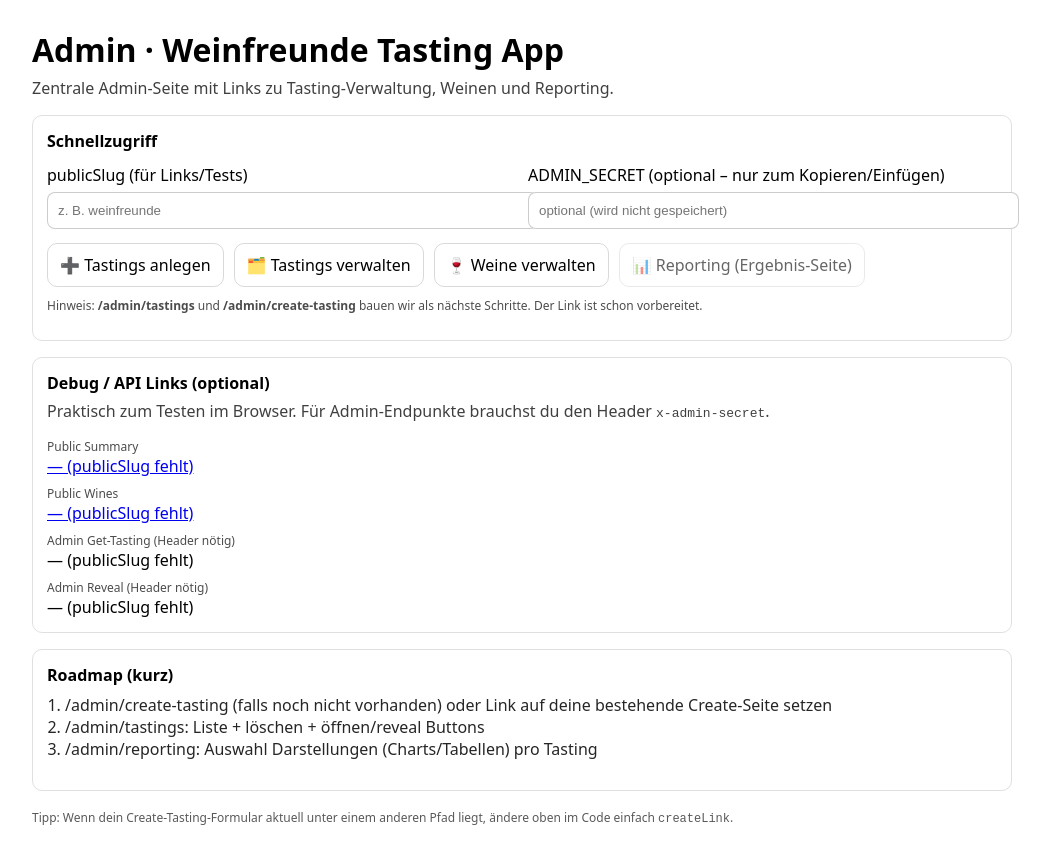
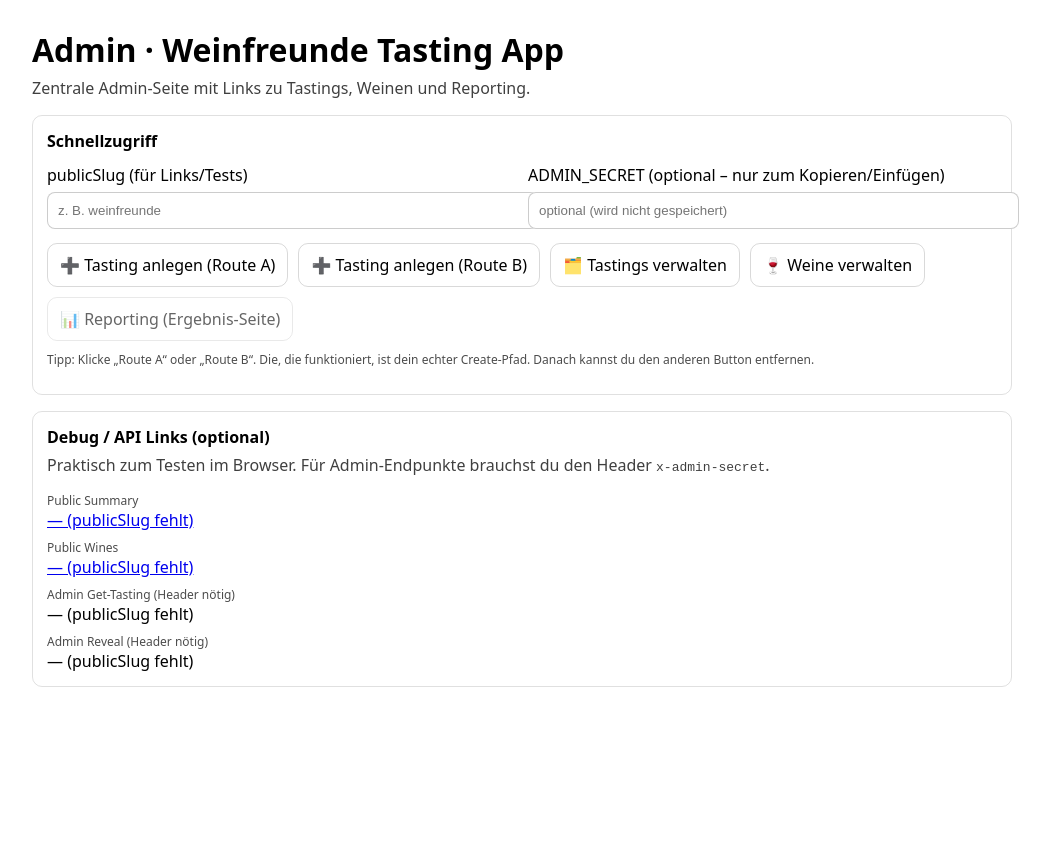
Before and after one commit to jochenwiener71/Weinfreunde-app, a Next.js app: page /admin in a window 1280 px wide. Shown: the whole page, without its empty margins (118-1168 px from the left). After the commit the page ends 800 px from the top, so only its background shows below. Built offline with nearby package versions, Linux system fonts and the light colour scheme.

Commit message:
Update page.tsx

```diff
--- a/app/admin/page.tsx
+++ b/app/admin/page.tsx
@@ -12,18 +12,6 @@ export default function AdminHomePage() {
     if (!slug) return "";
     return `/t/${encodeURIComponent(slug)}?admin=1`;
   }, [slug]);
-
-  const winesLink = useMemo(() => {
-    // /admin/wines braucht aktuell slug+secret in der Seite selbst – wir verlinken nur dorthin
-    return `/admin/wines`;
-  }, []);
-
-  const createLink = useMemo(() => {
-    // Falls du eine dedizierte Create-Seite hast, ändere das hier entsprechend.
-    // Wenn dein Create-Formular schon unter /admin/create liegt: setze "/admin/create"
-    // Wenn es unter /admin (alt) lag, ist es jetzt /admin/page.tsx – daher: bitte anpassen.
-    return `/admin/create-tasting`;
-  }, []);
 
   const apiSummary = useMemo(() => {
     if (!slug) return "";
@@ -49,7 +37,7 @@ export default function AdminHomePage() {
     <main style={{ padding: 20, fontFamily: "system-ui", maxWidth: 980, margin: "0 auto" }}>
       <h1 style={{ margin: 0 }}>Admin · Weinfreunde Tasting App</h1>
       <p style={{ marginTop: 6, opacity: 0.75 }}>
-        Zentrale Admin-Seite mit Links zu Tasting-Verwaltung, Weinen und Reporting.
+        Zentrale Admin-Seite mit Links zu Tastings, Weinen und Reporting.
       </p>
 
       <section style={{ marginTop: 16, padding: 14, border: "1px solid rgba(0,0,0,0.12)", borderRadius: 10 }}>
@@ -82,8 +70,9 @@ export default function AdminHomePage() {
         </div>
 
         <div style={{ display: "flex", flexWrap: "wrap", gap: 10, marginTop: 14 }}>
+          {/* ✅ 2 Create-Tasting Buttons, damit du sofort siehst welche Route existiert */}
           <a
-            href={createLink}
+            href="/admin/create-tasting"
             style={{
               display: "inline-block",
               padding: "10px 12px",
@@ -93,7 +82,21 @@ export default function AdminHomePage() {
               color: "inherit",
             }}
           >
-            ➕ Tastings anlegen
+            ➕ Tasting anlegen (Route A)
+          </a>
+
+          <a
+            href="/admin/create"
+            style={{
+              display: "inline-block",
+              padding: "10px 12px",
+              borderRadius: 10,
+              border: "1px solid rgba(0,0,0,0.15)",
+              textDecoration: "none",
+              color: "inherit",
+            }}
+          >
+            ➕ Tasting anlegen (Route B)
           </a>
 
           <a
@@ -111,7 +114,7 @@ export default function AdminHomePage() {
           </a>
 
           <a
-            href={winesLink}
+            href="/admin/wines"
             style={{
               display: "inline-block",
               padding: "10px 12px",
@@ -147,7 +150,7 @@ export default function AdminHomePage() {
         </div>
 
         <p style={{ marginTop: 10, fontSize: 12, opacity: 0.7 }}>
-          Hinweis: <b>/admin/tastings</b> und <b>/admin/create-tasting</b> bauen wir als nächste Schritte. Der Link ist schon vorbereitet.
+          Tipp: Klicke „Route A“ oder „Route B“. Die, die funktioniert, ist dein echter Create-Pfad. Danach kannst du den anderen Button entfernen.
         </p>
       </section>
 
@@ -185,25 +188,10 @@ export default function AdminHomePage() {
 
         {adminSecret.trim() && (
           <p style={{ marginTop: 10, fontSize: 12, opacity: 0.7 }}>
-            Dein Secret ist aktuell im Feld eingetragen. Beim Testen von Admin-Endpunkten im Browser brauchst du es im Header –
-            wir bauen später eine Admin-UI (Buttons) für Tastings/Reporting, sodass du das nicht mehr manuell machen musst.
+            Secret ist im Feld eingetragen. Für Admin-Endpunkte im Browser braucht man es als Header – später kann man das in UI-Buttons kapseln.
           </p>
         )}
       </section>
-
-      <section style={{ marginTop: 16, padding: 14, border: "1px solid rgba(0,0,0,0.12)", borderRadius: 10 }}>
-        <h2 style={{ margin: 0, fontSize: 16 }}>Roadmap (kurz)</h2>
-        <ol style={{ marginTop: 8, paddingLeft: 18, opacity: 0.85 }}>
-          <li>/admin/create-tasting (falls noch nicht vorhanden) oder Link auf deine bestehende Create-Seite setzen</li>
-          <li>/admin/tastings: Liste + löschen + öffnen/reveal Buttons</li>
-          <li>/admin/reporting: Auswahl Darstellungen (Charts/Tabellen) pro Tasting</li>
-        </ol>
-      </section>
-
-      <p style={{ marginTop: 18, fontSize: 12, opacity: 0.65 }}>
-        Tipp: Wenn dein Create-Tasting-Formular aktuell unter einem anderen Pfad liegt, ändere oben im Code einfach{" "}
-        <code>createLink</code>.
-      </p>
     </main>
   );
 }
```
